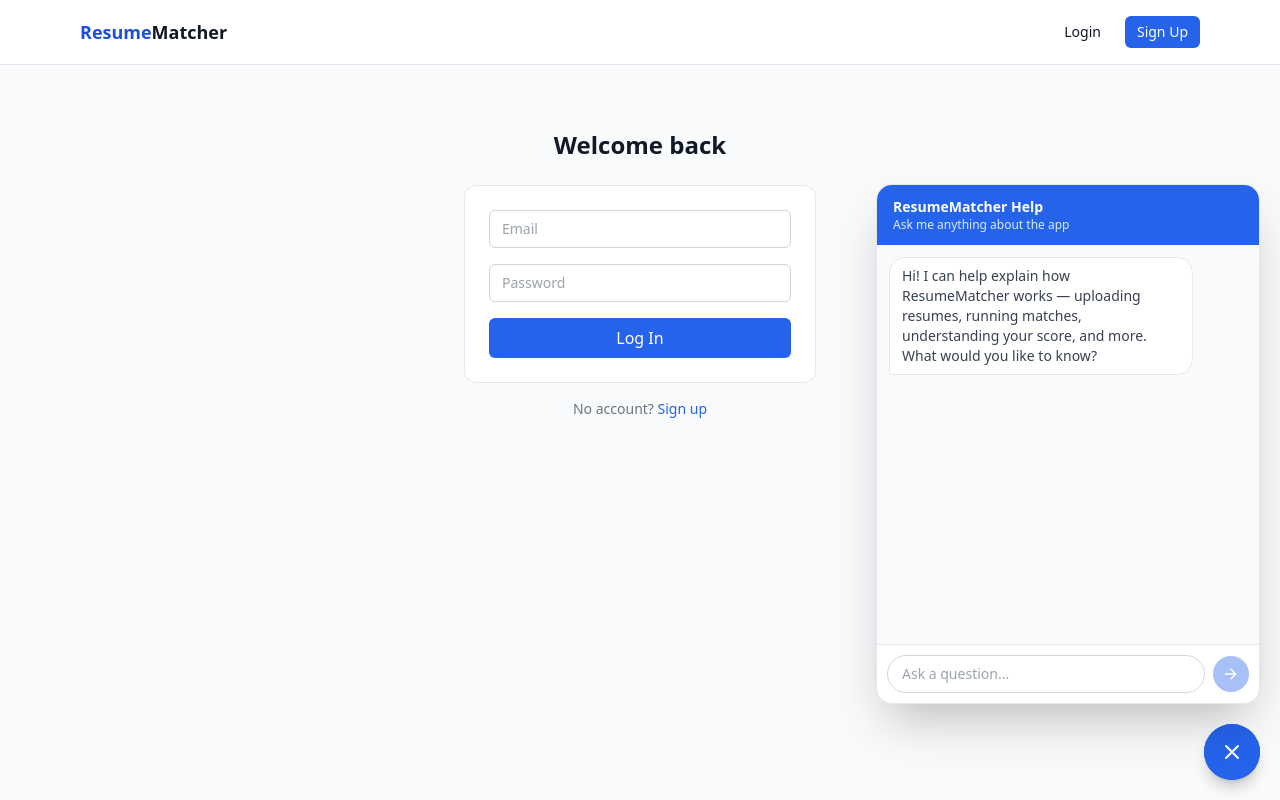
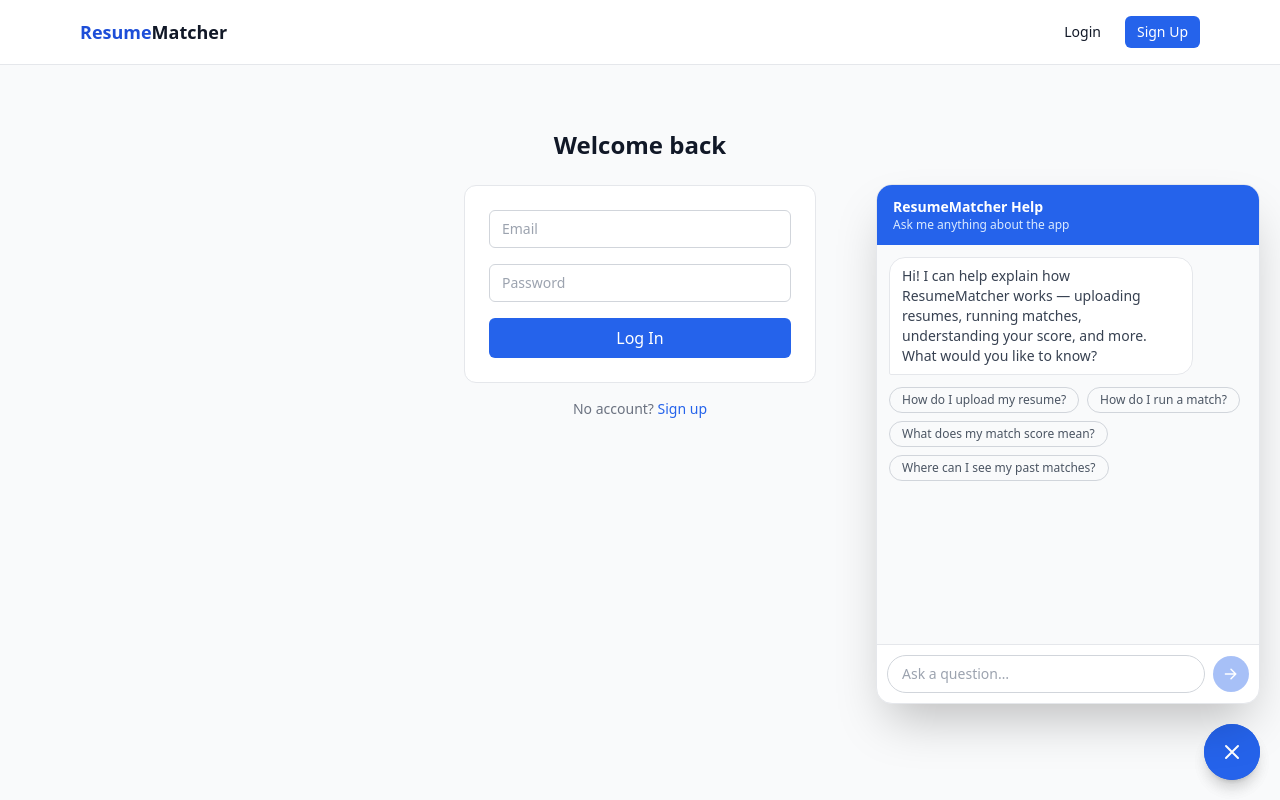
Before and after one commit to Mahendra-Karyam/ai_resume_jd_matcher, a React (Vite) app in the folder client/: page /login in a window 1280 px wide. Both pictures are taken after a click on the button 1232 px from the left and 752 px from the top of the page. Built offline with nearby package versions, Linux system fonts and the light colour scheme.

Commit message:
Fix chatbot wording

```diff
--- a/client/src/components/HelpChatWidget.jsx
+++ b/client/src/components/HelpChatWidget.jsx
@@ -7,17 +7,50 @@ const WELCOME_MESSAGE = {
   text: "Hi! I can help explain how ResumeMatcher works — uploading resumes, running matches, understanding your score, and more. What would you like to know?",
 };
 
-// Gemini replies in light Markdown (mainly **bold**). Rather than pulling in a
-// full markdown library or using dangerouslySetInnerHTML (risky with AI text),
-// this splits on **bold** markers and renders them as real <strong> elements,
-// leaving everything else as plain text.
+// Shown as quick-tap chips before the user has asked anything, same idea as
+// the Library Management System project's STARTER_QUESTIONS — just swapped
+// for questions relevant to this app instead of books.
+const STARTER_QUESTIONS = [
+  "How do I upload my resume?",
+  "How do I run a match?",
+  "What does my match score mean?",
+  "Where can I see my past matches?",
+];
+
+// Gemini replies in light Markdown (mainly **bold**, *italic*, and "* "
+// bullet lines). Rather than pulling in a full markdown library or using
+// dangerouslySetInnerHTML (risky with AI text), this processes the reply
+// line by line: a line starting with "* " becomes a real bullet point
+// (dot + text, not a literal asterisk); within any line, **bold** becomes
+// <strong> and single *italic* becomes <em> (checked in that order, since
+// ** must be matched before a lone * is considered). Numbered lines
+// ("1. ", "2. ") and plain lines are left as-is, just with bold/italic applied.
+const renderInline = (line, lineKey) => {
+  const parts = line.split(/(\*\*[^*]+\*\*|\*[^*]+\*)/g);
+  return parts.map((part, i) => {
+    if (part.startsWith("**") && part.endsWith("**") && part.length > 3) {
+      return <strong key={`${lineKey}-${i}`}>{part.slice(2, -2)}</strong>;
+    }
+    if (part.startsWith("*") && part.endsWith("*") && part.length > 1) {
+      return <em key={`${lineKey}-${i}`}>{part.slice(1, -1)}</em>;
+    }
+    return <React.Fragment key={`${lineKey}-${i}`}>{part}</React.Fragment>;
+  });
+};
+
 const renderFormattedText = (text) => {
-  const parts = text.split(/(\*\*[^*]+\*\*)/g);
-  return parts.map((part, i) => {
-    if (part.startsWith("**") && part.endsWith("**")) {
-      return <strong key={i}>{part.slice(2, -2)}</strong>;
+  const lines = text.split("\n");
+  return lines.map((line, i) => {
+    const bulletMatch = line.match(/^\s*\*\s+(.*)$/);
+    if (bulletMatch) {
+      return (
+        <div key={i} className="flex gap-1.5 pl-0.5">
+          <span aria-hidden="true">•</span>
+          <span>{renderInline(bulletMatch[1], i)}</span>
+        </div>
+      );
     }
-    return <React.Fragment key={i}>{part}</React.Fragment>;
+    return <div key={i}>{renderInline(line, i)}</div>;
   });
 };
 
@@ -36,9 +69,8 @@ export default function HelpChatWidget() {
     }
   }, [messages, open]);
 
-  const handleSend = async (e) => {
-    e.preventDefault();
-    const trimmed = input.trim();
+  const sendMessage = async (textOverride) => {
+    const trimmed = (textOverride ?? input).trim();
     if (!trimmed || sending) return;
 
     const userMessage = { role: "user", text: trimmed };
@@ -66,6 +98,11 @@ export default function HelpChatWidget() {
     } finally {
       setSending(false);
     }
+  };
+
+  const handleSubmit = (e) => {
+    e.preventDefault();
+    sendMessage();
   };
 
   return (
@@ -124,11 +161,26 @@ export default function HelpChatWidget() {
                 </div>
               </div>
             )}
+
+            {/* Quick question chips — only show before the user has asked anything */}
+            {messages.length === 1 && (
+              <div className="flex flex-wrap gap-2 pt-1">
+                {STARTER_QUESTIONS.map((q) => (
+                  <button
+                    key={q}
+                    onClick={() => sendMessage(q)}
+                    className="text-xs border border-gray-300 text-gray-600 rounded-full px-3 py-1 hover:bg-brand-600 hover:text-white hover:border-brand-600 transition cursor-pointer"
+                  >
+                    {q}
+                  </button>
+                ))}
+              </div>
+            )}
           </div>
 
           {error && <p className="px-3 pt-1 text-xs text-red-500 shrink-0">{error}</p>}
 
-          <form onSubmit={handleSend} className="p-2.5 border-t border-gray-200 flex items-center gap-2 shrink-0">
+          <form onSubmit={handleSubmit} className="p-2.5 border-t border-gray-200 flex items-center gap-2 shrink-0">
             <input
               type="text"
               value={input}
```
Also changed, not shown: 2 other files (tests, documents, lock files or other folders).
